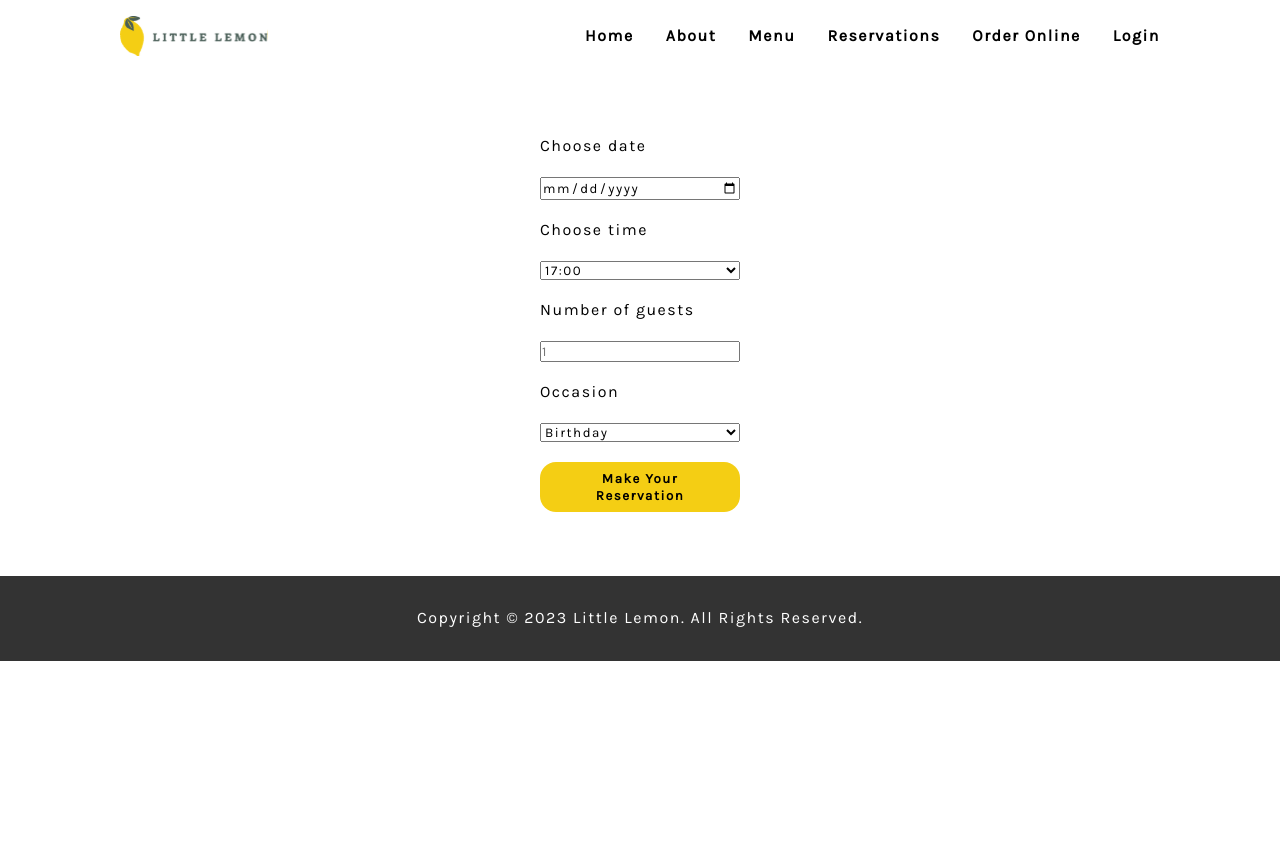
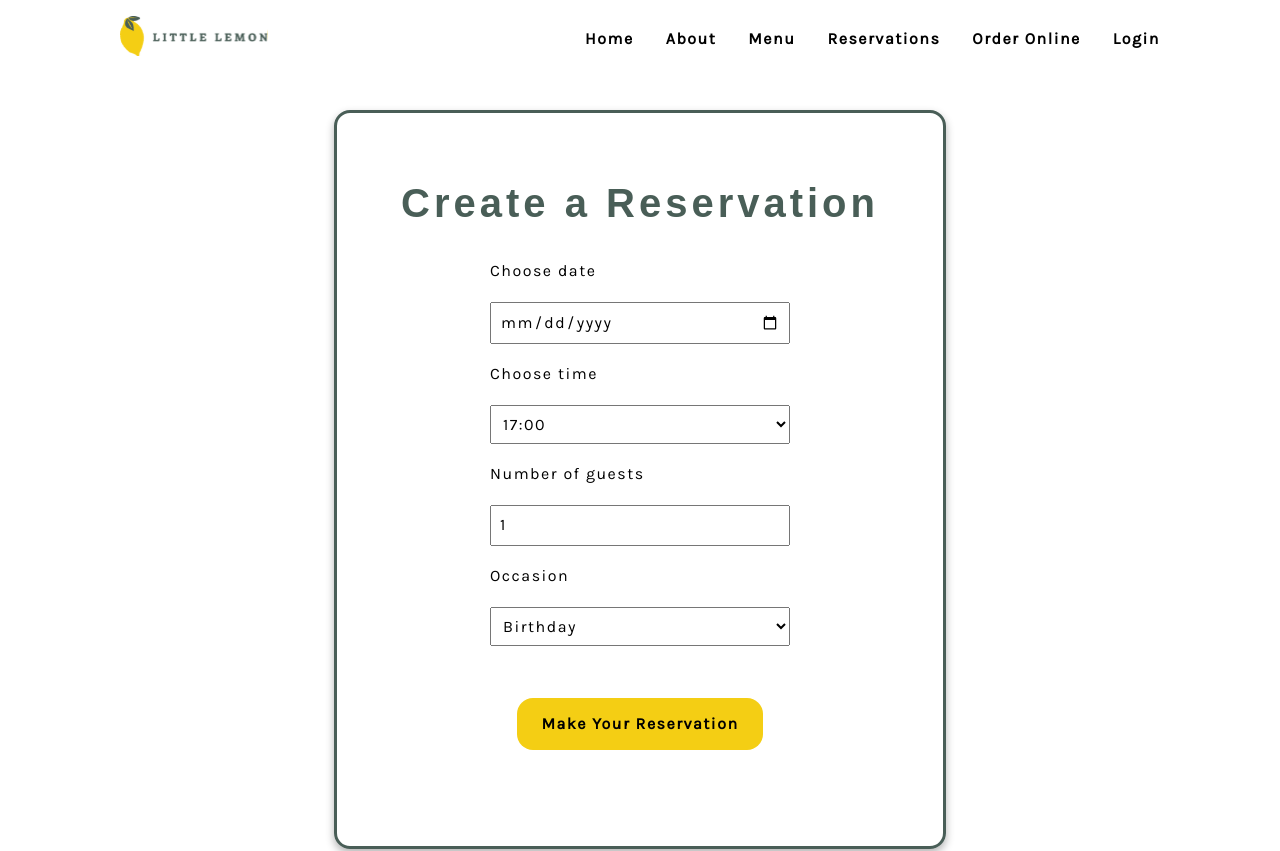
Before and after one commit to savagekyle/little-lemon-capstone, a React (Create React App) app: page /booking in a window 1280 px wide. Shown: the top 851 px of the page. Before the commit the page ends 800 px from the top, so only its background shows below. Built offline with nearby package versions, Linux system fonts and the light colour scheme; a web font is replaced by a local one.

Commit message:
set up booking form and initial state

```diff
--- a/src/App.css
+++ b/src/App.css
@@ -224,9 +224,46 @@ footer {
 
 /* Booking Page Form */
 
+.booking {
+  height: 100dvh;
+  height: 100svh;
+  height: 100vh;
+}
+
+.reservation-box {
+  border: 3px solid var(--primary-green);
+  width: fit-content;
+  margin: 2rem auto;
+  padding: 2rem 4rem;
+  border-radius: var(--border-radius);
+  box-shadow: 0 4px 8px rgba(0, 0, 0, 0.3);
+}
+
+.reservation-box h1 {
+  text-align: center;
+  margin-top: 2rem;
+  color: var(--primary-green);
+  font-family: var(--title-font);
+  font-size: 2.5rem;
+  letter-spacing: 4px;
+}
+
 form {
   display: grid;
-  max-width: 200px;
+  max-width: 300px;
   gap: 20px;
-  margin: 4rem auto;
+  margin: 2rem auto;
 }
+
+input,
+select,
+option {
+  padding: 0.5rem;
+  font-size: 1rem;
+}
+
+form button {
+  margin: 2rem auto;
+  padding: 1rem 1.5rem;
+  font-size: 1rem;
+}
--- /dev/null
+++ b/src/components/BookingForm.js
@@ -0,0 +1,83 @@
+import React, { useState } from "react";
+
+const BookingForm = () => {
+  const [date, setDate] = useState("");
+  const [time, setTime] = useState("");
+  const [guests, setGuests] = useState(1);
+  const [occasion, setOccasion] = useState("");
+
+  const handleDateChange = (event) => {
+    setDate(event.target.value);
+  };
+
+  const handleTimeChange = (event) => {
+    setTime(event.target.value);
+  };
+
+  const handleGuestsChange = (event) => {
+    setGuests(event.target.value);
+  };
+
+  const handleOccasionChange = (event) => {
+    setOccasion(event.target.value);
+  };
+
+  const handleSubmit = (event) => {
+    event.preventDefault();
+    console.log("Date:", date);
+    console.log("Time:", time);
+    console.log("Guests:", guests);
+    console.log("Occasion:", occasion);
+  };
+
+  return (
+    <div className="container booking">
+      <div className="reservation-box">
+        <h1>Create a Reservation</h1>
+        <form onSubmit={handleSubmit}>
+          <label htmlFor="res-date">Choose date</label>
+          <input
+            type="date"
+            id="res-date"
+            value={date}
+            onChange={handleDateChange}
+            required
+          />
+          <label htmlFor="res-time">Choose time</label>
+          <select id="res-time " value={time} onChange={handleTimeChange}>
+            <option>17:00</option>
+            <option>18:00</option>
+            <option>19:00</option>
+            <option>20:00</option>
+            <option>21:00</option>
+            <option>22:00</option>
+          </select>
+          <label htmlFor="guests">Number of guests</label>
+          <input
+            type="number"
+            placeholder="1"
+            min="1"
+            max="10"
+            id="guests"
+            value={guests}
+            onChange={handleGuestsChange}
+            required
+          />
+          <label htmlFor="occasion">Occasion</label>
+          <select
+            id="occasion"
+            value={occasion}
+            onChange={handleOccasionChange}
+          >
+            <option>Birthday</option>
+            <option>Anniversary</option>
+            <option>Other</option>
+          </select>
+          <button type="submit">Make Your Reservation</button>
+        </form>
+      </div>
+    </div>
+  );
+};
+
+export default BookingForm;
--- a/src/components/Nav.js
+++ b/src/components/Nav.js
@@ -5,7 +5,10 @@ import { Link } from "react-router-dom";
 const Nav = () => {
   return (
     <nav className="container">
-      <img src={Logo} alt="Little Lemon Logo" />
+      <Link to="/">
+        <img src={Logo} alt="Little Lemon Logo" />
+      </Link>
+
       <ul>
         <li>
           <Link to="/">Home</Link>
--- a/src/scenes/BookingPage.js
+++ b/src/scenes/BookingPage.js
@@ -1,35 +1,11 @@
-import React, { useState } from "react";
+import React from "react";
+import BookingForm from "../components/BookingForm";
 
 const BookingPage = () => {
-  // const [date, setDate] = useState("");
-  // const [time, setTime] = useState("");
-  // const [guests, setGuests] = useState(1);
-  // const [occasion, setOccasion] = useState("");
-
   return (
-    <div className="container">
-      <form>
-        <label for="res-date">Choose date</label>
-        <input type="date" id="res-date" />
-        <label for="res-time">Choose time</label>
-        <select id="res-time ">
-          <option>17:00</option>
-          <option>18:00</option>
-          <option>19:00</option>
-          <option>20:00</option>
-          <option>21:00</option>
-          <option>22:00</option>
-        </select>
-        <label for="guests">Number of guests</label>
-        <input type="number" placeholder="1" min="1" max="10" id="guests" />
-        <label for="occasion">Occasion</label>
-        <select id="occasion">
-          <option>Birthday</option>
-          <option>Anniversary</option>
-        </select>
-        <button type="submit">Make Your Reservation</button>
-      </form>
-    </div>
+    <>
+      <BookingForm />
+    </>
   );
 };
 
```
